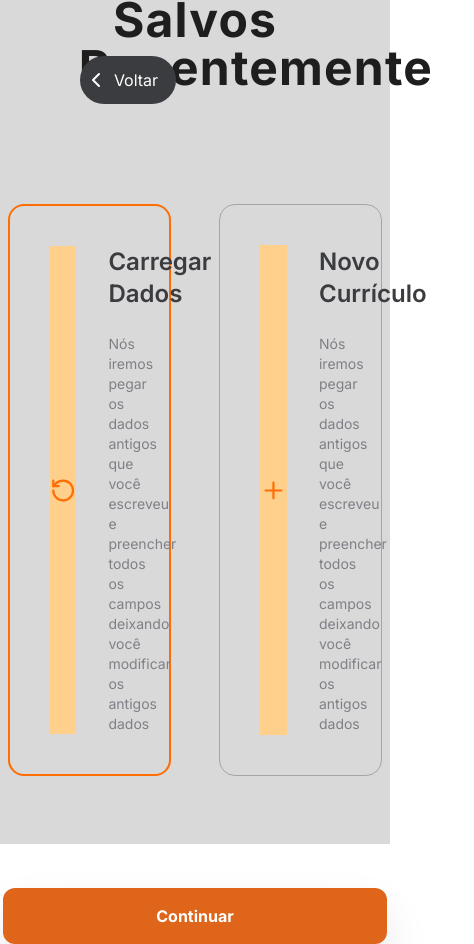
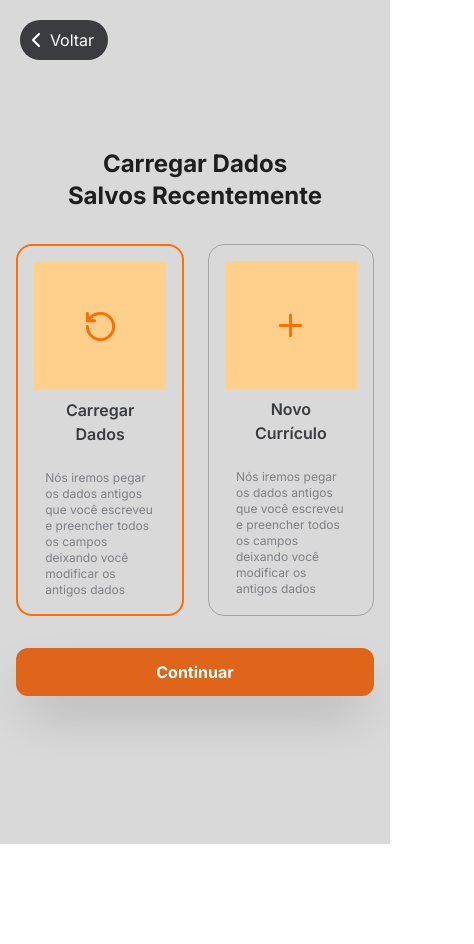
Before and after one commit to ArthurJuwer/CurriculumMaker, a React (Vite) app: page /steps/selectMethod in a window 390 px wide. Shown: the whole page, 474 px wide, since content can reach past the window. After the commit the page ends 844 px from the top, so only its background shows below. Built offline with nearby package versions, Linux system fonts and the light colour scheme.

Commit message:
SelectMethod responsivo

```diff
--- a/src/components/Steps/SelectMethod/SelectMethod.jsx
+++ b/src/components/Steps/SelectMethod/SelectMethod.jsx
@@ -47,10 +47,10 @@ export default function SelectMethod(){
 
 
     return(
-        <div className="w-full h-screen bg-DefaultGray flex flex-col justify-center items-center gap-y-40">
-            <div className="flex flex-col justify-center items-center text-center gap-y-28">
-                <h1 className="font-bold text-5xl tracking-wide text-StrongGray w-5/12">Carregar Dados Salvos Recentemente</h1>
-                <div className="w-7/12 flex items-center justify-center gap-x-12">
+        <div className="w-full h-dvh bg-DefaultGray flex flex-col justify-center items-center 2xl:gap-y-40 xl:gap-y-24 gap-y-16">
+            <div className="flex flex-col justify-center items-center text-center 2xl:gap-y-28 xl:gap-y-12 gap-y-8">
+                <h1 className="font-bold 2xl:text-5xl xl:text-4xl lg:text-3xl text-2xl lg:tracking-wide tracking-normal text-StrongGray lg:w-5/12 w-8/12">Carregar Dados Salvos Recentemente</h1>
+                <div className="2xl:w-7/12 xl:w-9/12 lg:w-10/12 w-11/12 flex items-center justify-center lg:gap-x-12 gap-x-6">
                     {methodOptions.map((item, index)=>(
                         <SelectMethodOptions
                         key={index}
@@ -62,11 +62,11 @@ export default function SelectMethod(){
                         />
                     ))}
                 </div>
-                <div className="absolute top-14 left-20">
+                <div className="absolute lg:top-14 lg:left-20 top-5 left-5">
                     <ButtonBack />
                 </div>
                 <button
-                    className="bg-DefaultOrange p-4 w-96 rounded-xl text-white shadow-2xl font-bold"
+                    className="bg-DefaultOrange xl:p-4 xl:w-96 lg:w-80 w-11/12 p-3 rounded-xl text-white shadow-2xl font-bold"
                     onClick={handleNextPage}
                 >
                     Continuar
--- a/src/components/Steps/SelectMethod/SelectMethodOptions.jsx
+++ b/src/components/Steps/SelectMethod/SelectMethodOptions.jsx
@@ -1,19 +1,19 @@
 export default function SelectMethodOptions({title, text, icon, onClick, select}){
     return(
         <div
-            className={`w-1/2  h-full bg-transparent cursor-pointer  ${select ? 'border-2 border-[#FF6D05]' : 'border border-BorderInputGray'}   p-10 flex items-center gap-x-8 rounded-2xl`}
+            className={`h-full flex-col gap-y-2 lg:flex-row bg-transparent cursor-pointer  ${select ? 'border-2 border-[#FF6D05]' : 'border border-BorderInputGray'} lg:p-10 p-4 flex items-center gap-x-8 rounded-2xl`}
             onClick={onClick}
         >
 
-                <div className="h-full w-1/3">
+                <div className="h-32 w-full lg:h-full lg:w-1/3 ">
                     <div className="h-full w-full bg-[#FFCF8C] flex items-center justify-center text-[#FF6D05]">
                         {icon}
                     </div>
 
                 </div>
-                <div className="flex flex-col gap-y-6 text-left w-2/3">
-                    <h1 className="text-TitleGray text-2xl font-semibold">{title}</h1>
-                    <p className="text-WeakGray text-sm">{text}</p>
+                <div className="flex flex-col gap-y-6 text-left xl:w-2/3 w-10/12">
+                    <h1 className="text-TitleGray lg:text-2xl lg:text-left text-base text-center font-semibold">{title}</h1>
+                    <p className="text-WeakGray lg:text-sm text-xs">{text}</p>
                 </div>
         </div>
     )
--- a/src/components/Steps/StepsGlobalComponents/ButtonBack.jsx
+++ b/src/components/Steps/StepsGlobalComponents/ButtonBack.jsx
@@ -110,7 +110,7 @@ export default function ButtonBack() {
     return (
         <>
             <button
-                className="h-12 py-2 w-24 pl-4 bg-TitleGray text-white flex items-center justify-center rounded-3xl relative"
+                className="lg:h-12 py-2 lg:w-24 pl-4 h-10 w-[5.5rem] bg-TitleGray text-white flex items-center justify-center rounded-3xl relative"
                 onClick={handleBackClick}
             >
                 <ChevronLeft className="absolute left-1" />
```
